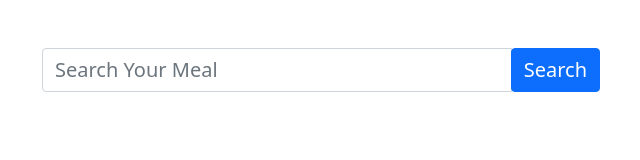
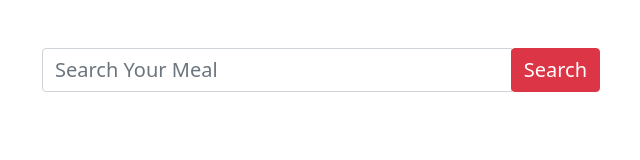
Before and after one commit to MdShafique/Hungry-Monstar, a plain HTML site: page index.html in a window 1280 px wide. Shown: the whole page, without its empty margins (319-959 px from the left). Drawn offline with nearby package versions, Linux system fonts and the light colour scheme.

Commit message:
changed over

```diff
--- a/index.html
+++ b/index.html
@@ -17,7 +17,7 @@
             <div class="input-group mb-3">
                 <input id="inputBox" type="text" class="form-control" placeholder="Search Your Meal">
                 <div class="input-group-append">
-                    <button id="searchBtn" type="button" class="btn btn-primary">Search</button>
+                    <button id="searchBtn" type="button" class="btn btn-danger">Search</button>
                 </div>
             </div>
         </form>
```
